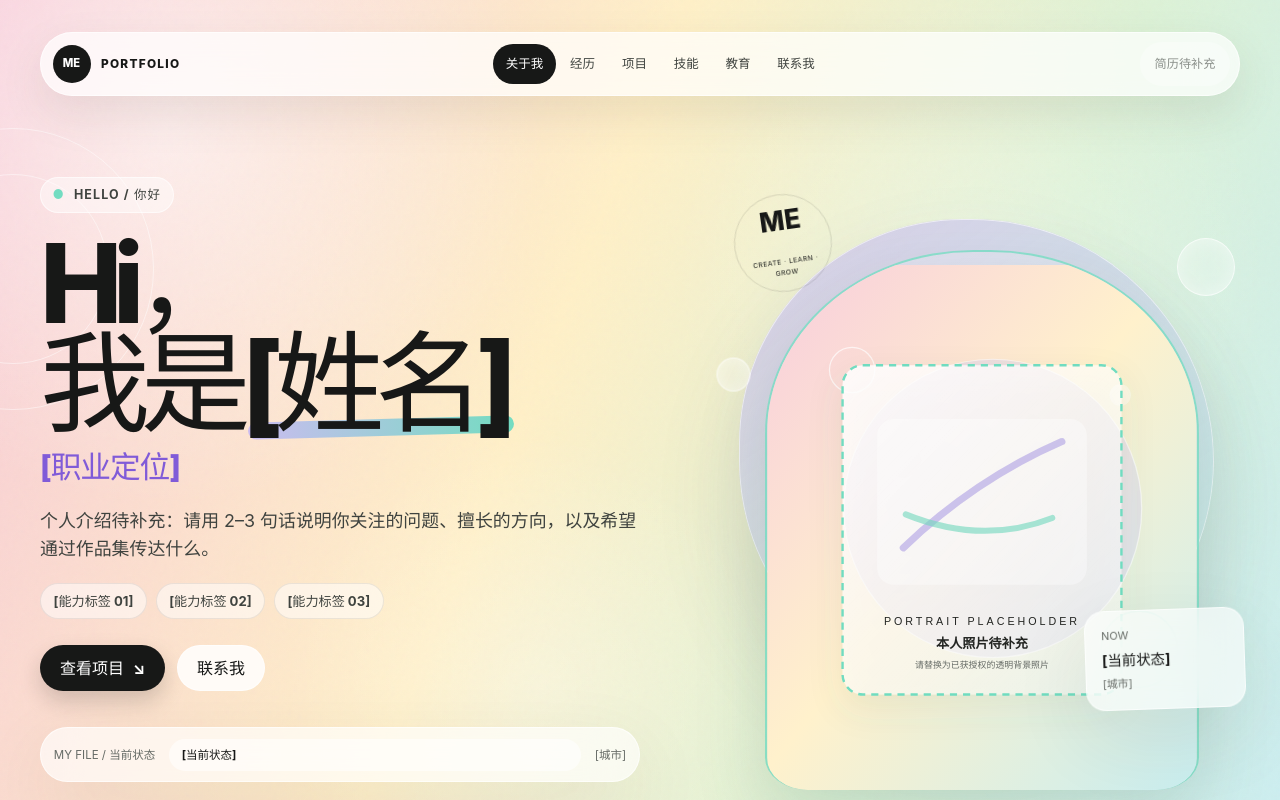
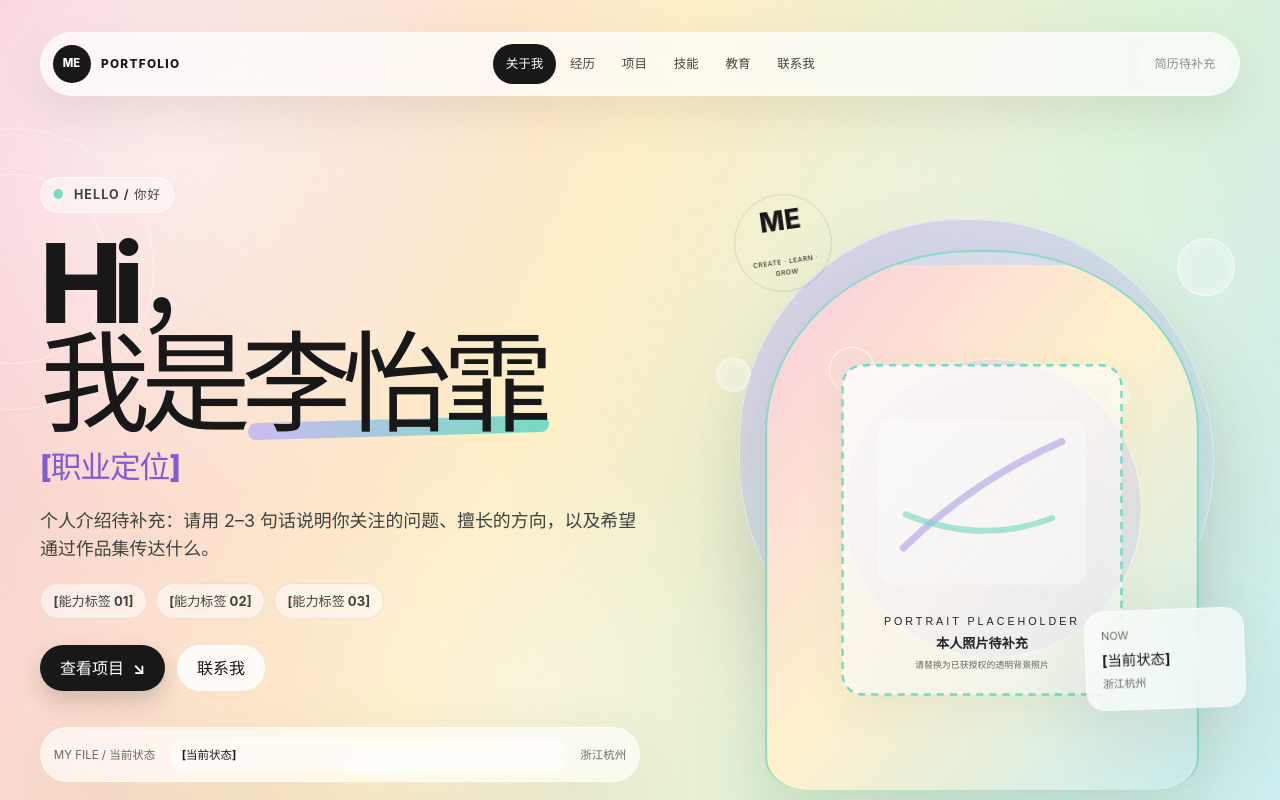
Before and after one commit to fffei0211/fffei0211.github.io, a React (Vite) app: page / in a window 1280 px wide. Shown: the top 800 px of the page. Built offline with nearby package versions, Linux system fonts and the light colour scheme.

Commit message:
Update profile.js

```diff
--- a/src/data/profile.js
+++ b/src/data/profile.js
@@ -22,13 +22,13 @@ export const profile = {
   },
 
   identity: {
-    name: "[姓名]",
-    englishName: "[ENGLISH NAME]",
+    name: "李怡霏",
+    englishName: "Joy",
     initials: "ME",
     role: "[职业定位]",
     statement:
       "个人介绍待补充：请用 2–3 句话说明你关注的问题、擅长的方向，以及希望通过作品集传达什么。",
-    location: "[城市]",
+    location: "浙江杭州",
     status: "[当前状态]",
     tags: ["[能力标签 01]", "[能力标签 02]", "[能力标签 03]"],
     portrait: portraitPlaceholder,
```
